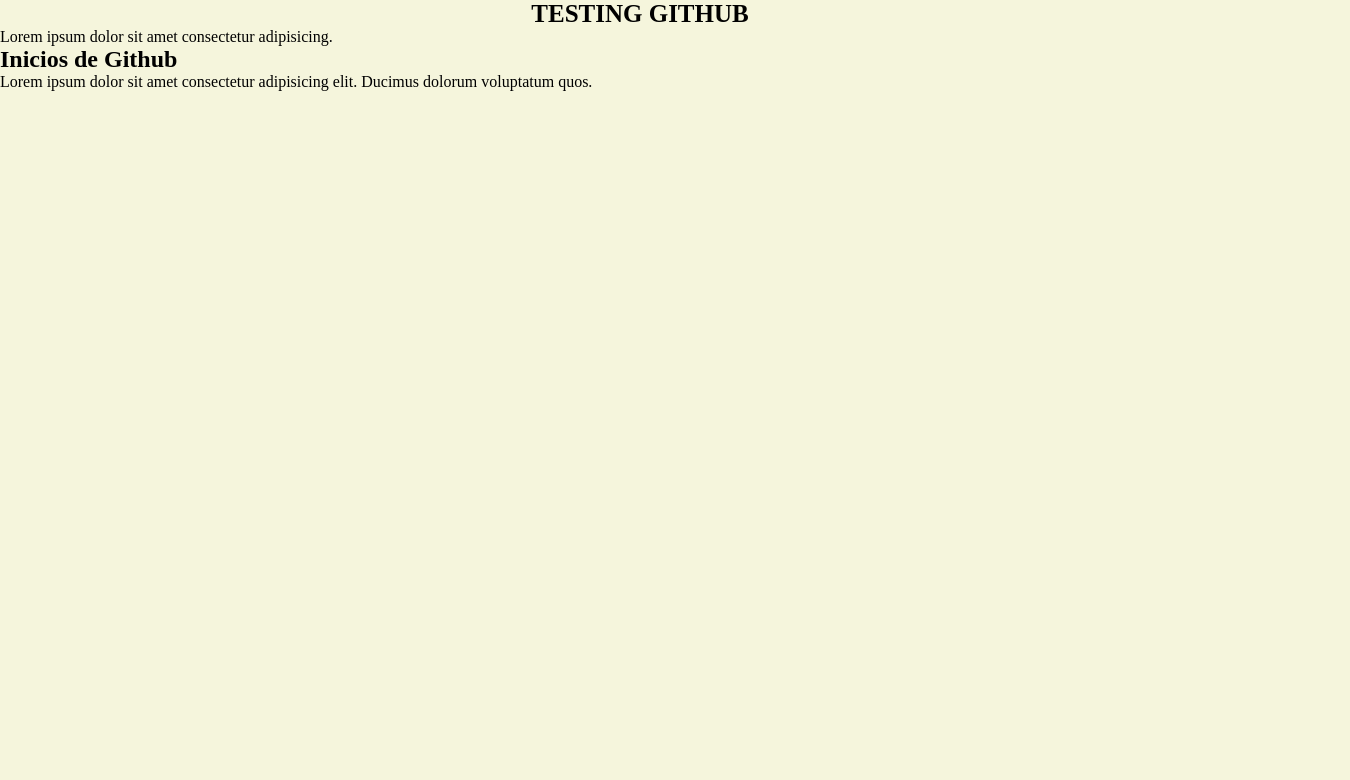
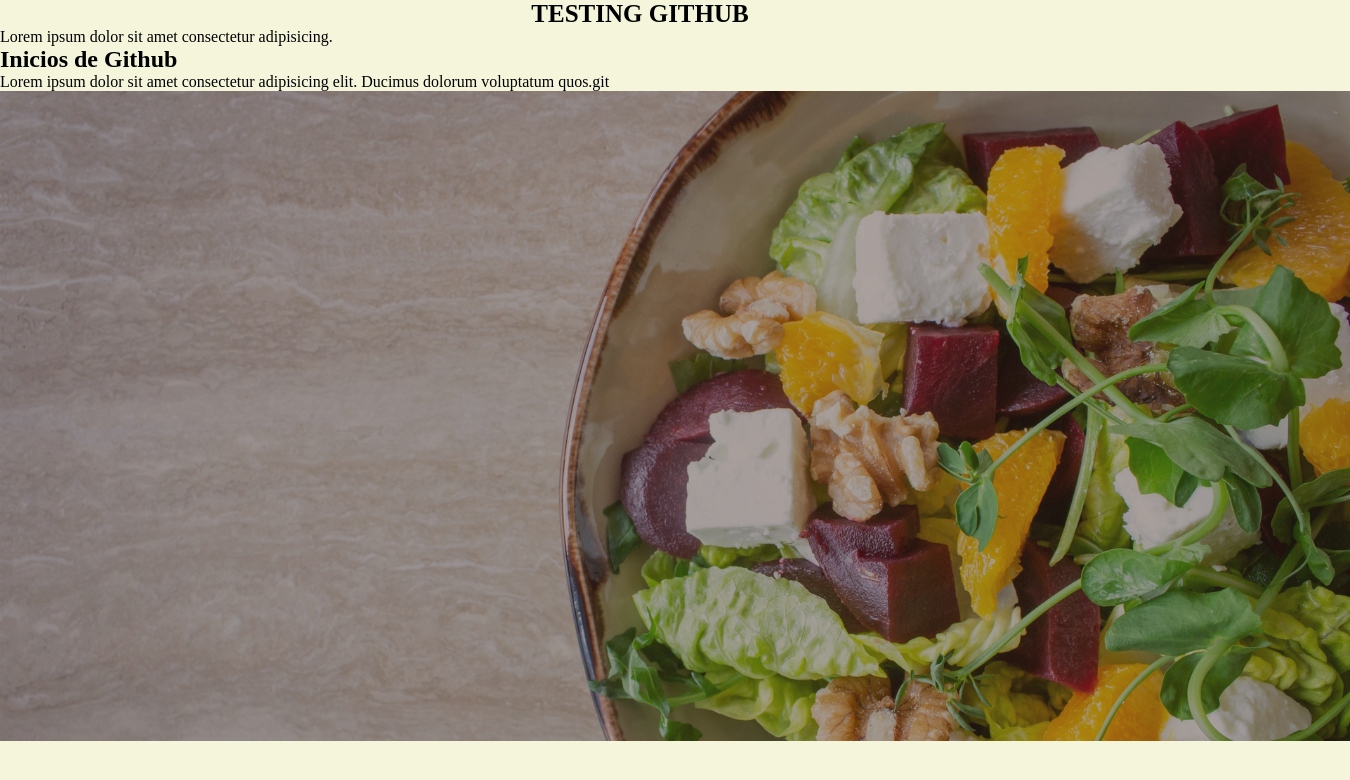
Before and after one commit to sofiaszostak/gitreposit, a plain HTML site: page index.html in a window 1280 px wide. Shown: the whole page, 1350 px wide, since content can reach past the window. Drawn offline with Linux system fonts and the light colour scheme.

Commit message:
agrego imagen

```diff
--- a/index.html
+++ b/index.html
@@ -12,7 +12,10 @@
     <h1>Testing Github</h1>
     <p>Lorem ipsum dolor sit amet consectetur adipisicing.</p>
     <h2>Inicios de Github</h2>
-    <p>Lorem ipsum dolor sit amet consectetur adipisicing elit. Ducimus dolorum voluptatum quos.</p>
+    <p>Lorem ipsum dolor sit amet consectetur adipisicing elit. Ducimus dolorum voluptatum quos.git </p>
 
+    <div>
+        <img src="imagenes/imagenprincipal.png" alt="bla">
+    </div>
 </body>
 </html>
```
Also changed, not shown: imagenes/imagenprincipal.png (added).
